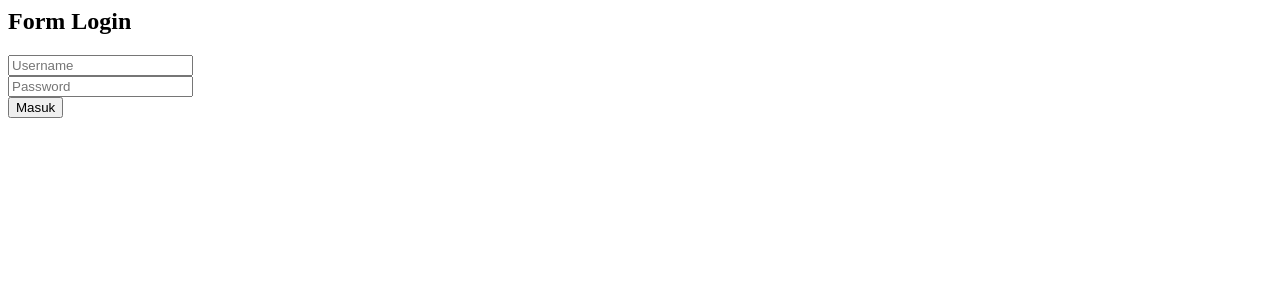
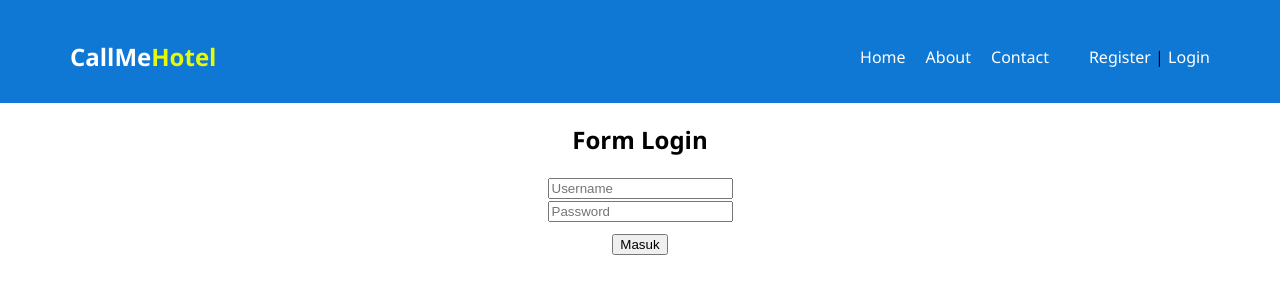
Before and after one commit to CallMeFG/project-workshop-web, a PHP site: page /app/view/login.php in a window 1280 px wide. Shown: the top 300 px of the page. Run offline with PHP 8.4, Linux system fonts and the light colour scheme.

Commit message:
menambahkan struktur web lain dan memperbaiki efisiensi struktur view

```diff
--- a/other/template/app/controller/AuthController.php
+++ b/other/template/app/controller/AuthController.php
@@ -30,7 +30,7 @@ class AuthController {
     public function logout() {
         session_start();
         session_destroy();
-        header("Location: index.php");
+        header("Location: public/index.php");
         exit();
     }
 }
--- a/other/template/app/view/login.php
+++ b/other/template/app/view/login.php
@@ -1,6 +1,17 @@
-<form method="POST" action="../../public/index.php?action=login">
-    <h2>Form Login</h2>
-    <input type="text" name="username" placeholder="Username" required><br>
-    <input type="password" name="password" placeholder="Password" required><br>
-    <button type="submit">Masuk</button>
-</form>
+<?php
+include_once __DIR__ . '/partials/nav.php';
+?>
+<div class="form-login">
+
+        <form method="POST" action="/other/template/public/index.php?action=login">
+            <div style="text-align: center;">
+                <h2>Form Login</h2>
+            </div>
+            <input type="text" name="username" placeholder="Username" required><br>
+            <input type="password" name="password" placeholder="Password" required><br>
+            <div style="text-align: center; margin-top: 10px;">
+
+                <button type="submit">Masuk</button>
+            </div>
+        </form>
+</div>
--- /dev/null
+++ b/other/template/app/view/partials/home.php
@@ -0,0 +1 @@
+<h1>Hello World!</h1>
--- a/other/template/app/view/partials/nav.php
+++ b/other/template/app/view/partials/nav.php
@@ -8,25 +8,31 @@ session_start();
     <meta charset="UTF-8">
     <meta name="viewport" content="width=device-width, initial-scale=1.0">
     <title>Home</title>
-    <link rel="stylesheet" href="/Project-website/other/template/public/css/style.css">
+    <link rel="stylesheet" href="/other/template/public/css/style.css">
 </head>
+
 <body>
     <header class="header">
         <nav class="nav">
+            <div class="left">
+                <a href="#">
+                    <h2>CallMe<span>Hotel</span></h2>
+                </a>
+            </div>
+            <div class="right">
+
                 <ul class="navlist">
-                    <li><a href="#">Home</a></li>
+                    <li><a href="/other/template/public/index.php">Home</a></li>
                     <li><a href="#">About</a></li>
                     <li><a href="#">Contact</a></li>
-                    <li><a href="#">FAQ</a></li>
-                    <li><a href="#">Terms of Service</a></li>
                 </ul>
-            <div>
-                <?php if (isset($_SESSION['user'])): ?>
-                    <a href="view/profile.php">Profil</a> | <a href="index.php?action=logout">Logout</a>
-                <?php else: ?>
-                    <a href="../app/view/register.php">Register</a> | <a href="../app/view/login.php">Login</a>
-                <?php endif; ?>
-
+                <div>
+                    <?php if (isset($_SESSION['user'])): ?>
+                        <a href="../app/view/profile.php">Profil</a> | <a href="/other/public/index.php?action=logout">Logout</a>
+                    <?php else: ?>
+                        <a href="/other/template/app/view/register.php">Register</a> | <a href="/other/template/app/view/login.php">Login</a>
+                    <?php endif; ?>
+                </div>
             </div>
         </nav>
     </header>
--- a/other/template/public/css/style.css
+++ b/other/template/public/css/style.css
@@ -1,27 +1,64 @@
-/* html and global */
+/*START -> html and global */
 html, body{
     height: 100%;
     margin: 0;
+    font-family: 'Segoe UI', Tahoma, Geneva, Verdana, sans-serif;
 }
-/* header and nav */
+a{
+    text-decoration: none;
+}
+/*END ->  html and global */
+/* NAV */
+/*START -> header and nav */
 .header{
-    background-color: aliceblue;
-    color: white;
+    background-color: rgb(14, 120, 212);
     margin: 0;
 }
 .nav{
     display: flex;
     justify-content: space-between;
+    padding: 40px 70px 30px 70px;
+}
+.left{
+    display: flex;
+    justify-self: start;
+}
+.left h2{
+    margin :0px;
+    padding: 0px;
     color: white;
-    padding: 10px;
 }
-.nav ul{
+.left span{
+    color : rgb(230, 249, 11);
+}
+.right{
+    display: flex;
+    justify-self: end;
+    align-items: center;
+    gap: 40px;
+}
+.right ul{
     display: flex;
     gap: 20px;
     list-style-type: none;
     margin: 0;
     padding: 0;
 }
-/* .nav a{
-    text-decoration: none;
-} */
+.right a{
+    color: white;
+    font-weight: 500;
+}
+/* Login */
+.form-login{
+    display: flex;
+    flex-direction: column;
+    align-items: center;
+    justify-content: center;
+}
+/* Register */
+.form-register{
+    display: flex;
+    flex-direction: column;
+    align-items: center;
+    justify-content: center;
+}
--- a/other/template/public/index.php
+++ b/other/template/public/index.php
@@ -1,6 +1,7 @@
 <?php
 require_once '../app/controller/AuthController.php';
-include '../app/view/partials/nav.php'; // Tambahkan ini
+
+include '../app/view/partials/nav.php';
 
 $action = $_GET['action'] ?? null;
 
@@ -14,4 +15,6 @@ if ($action === 'register' && $_SERVER['REQUEST_METHOD'] === 'POST') {
     $auth = new AuthController();
     $auth->logout();
 }
+
+include '../app/view/partials/home.php';
 ?>
```
Also changed, not shown: other/template/app/view/register.php (+12 -0 lines), other/template/public/image/gambar-hotel.jpg (added).
